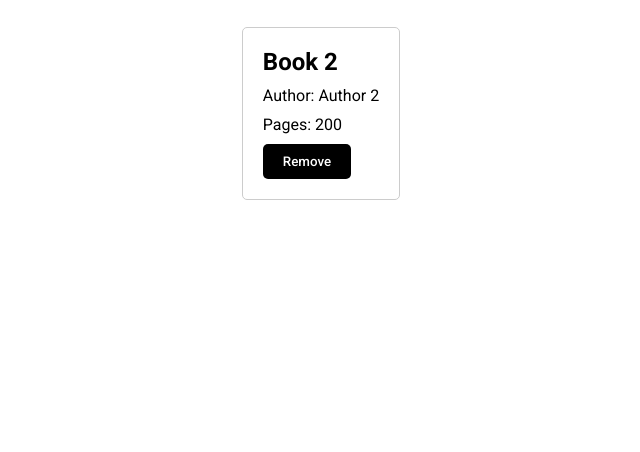
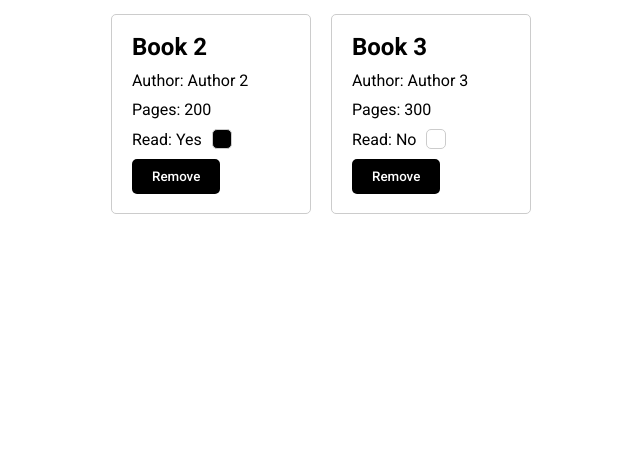
Before and after one commit to SHOOTSTV/library, a plain HTML site: page index.html in a window 1280 px wide. Shown: the part 348-800 px from the top of the page, without its empty margins (319-959 px from the left). Drawn offline with Linux system fonts and the light colour scheme.

Commit message:
feat: enhance book functionality with read status and toggle feature

```diff
--- a/script.js
+++ b/script.js
@@ -1,5 +1,6 @@
 const myLibrary = [];
-const book2 = new Book(crypto.randomUUID(), "Book 2", "Author 2", 200);
+const book2 = new Book(crypto.randomUUID(), "Book 2", "Author 2", 200, true);
+const book3 = new Book(crypto.randomUUID(), "Book 3", "Author 3", 300, false);
 
 const addButton = document.querySelector("#addButton");
 const closeButton = document.querySelector("#closeButton");
@@ -17,14 +18,22 @@ document.addEventListener("click", (event) => {
   if (event.target.classList.contains("removeButton")) {
     removeBook(event);
   }
+  if (event.target.classList.contains("toggleRead")) {
+    toggleRead(event);
+  }
 });
 
-function Book(id, name, author, pages) {
+function Book(id, name, author, pages, isRead) {
   this.id = id;
   this.name = name;
   this.author = author;
   this.pages = pages;
+  this.isRead = isRead;
 }
+
+Book.prototype.toggleRead = function () {
+  this.isRead = !this.isRead;
+};
 
 function addBookToLibrary(book) {
   myLibrary.push(book);
@@ -40,6 +49,12 @@ function renderLibrary() {
       <h2>${book.name}</h2>
       <p>Author: ${book.author}</p>
       <p>Pages: ${book.pages}</p>
+      <div class="read-container">
+        <p>Read: ${book.isRead ? "Yes" : "No"}</p>
+        <input type="checkbox" class="toggleRead" data-id="${book.id}" ${
+      book.isRead ? "checked" : ""
+    } />
+      </div>
       <button class="removeButton" data-id="${book.id}">Remove</button>
     `;
     bookContainer.appendChild(bookElement);
@@ -72,6 +87,17 @@ function removeBook(event) {
   }
 }
 
+function toggleRead(event) {
+  const index = myLibrary.findIndex(
+    (book) => book.id === event.target.dataset.id
+  );
+  if (index !== -1) {
+    myLibrary[index].toggleRead();
+    renderLibrary();
+  }
+}
+
 addBookToLibrary(book2);
+addBookToLibrary(book3);
 handleAddBookForm();
 renderLibrary();
--- a/style.css
+++ b/style.css
@@ -87,5 +87,23 @@ dialog > h2 {
   border: 1px solid #ccc;
   padding: 20px;
   border-radius: 5px;
-  min-width: 150px;
+  height: 200px;
+  width: 200px;
 }
+
+input[type="checkbox"] {
+  appearance: none;
+  width: 20px;
+  height: 20px;
+  border: 1px solid #ccc;
+  border-radius: 5px;
+}
+input[type="checkbox"]:checked {
+  background-color: #000;
+}
+
+.read-container {
+  display: flex;
+  align-items: center;
+  gap: 10px;
+}
```
